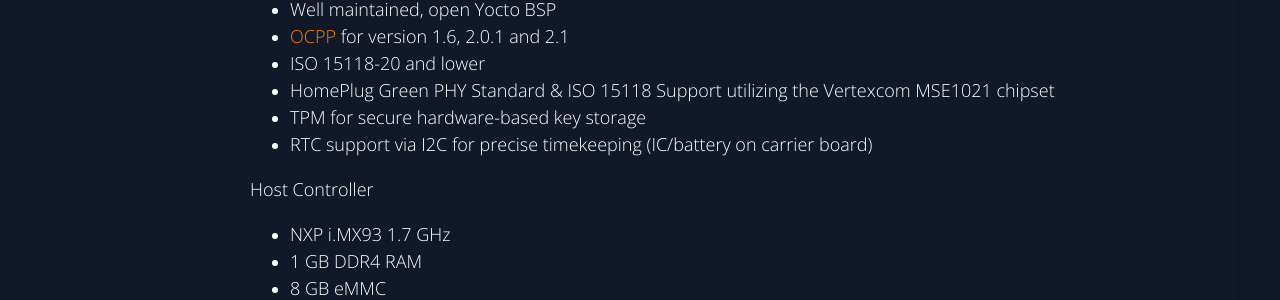
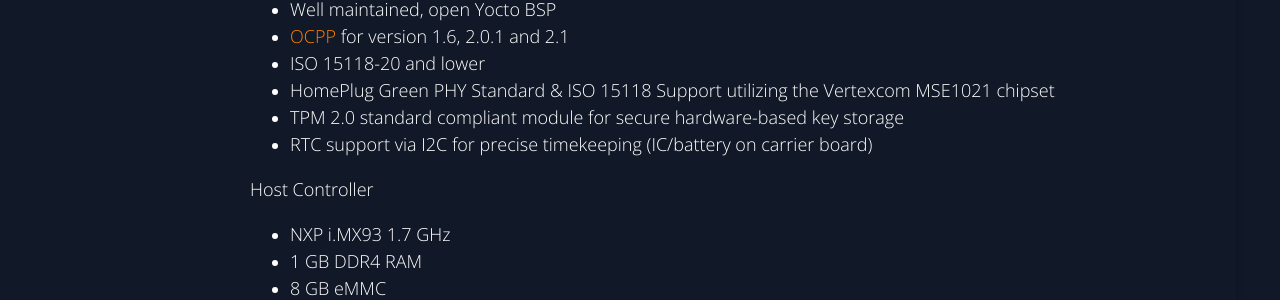
Before and after one commit to chargebyte/chargebyte-docs, a Sphinx documentation site: the page built from docs/source/introduction.rst, in a window 1280 px wide. Shown: the part 966-1266 px from the top of the page. Built offline with Sphinx 7.4.7, drawn with Linux system fonts in a browser that asks for light colours.

Commit message:
Charge SOM: Clarify TPM module in introduction
Signed-off-by: Stefan Wahren <stefan.wahren@chargebyte.com>

```diff
--- a/docs/source/introduction.rst
+++ b/docs/source/introduction.rst
@@ -32,7 +32,7 @@
 * `OCPP <https://openchargealliance.org/protocols/open-charge-point-protocol/>`_ for version 1.6, 2.0.1 and 2.1
 * ISO 15118-20 and lower
 * HomePlug Green PHY Standard & ISO 15118 Support utilizing the Vertexcom MSE1021 chipset
-* TPM for secure hardware-based key storage
+* TPM 2.0 standard compliant module for secure hardware-based key storage
 * RTC support via I2C for precise timekeeping (IC/battery on carrier board)
 
 Host Controller
```
